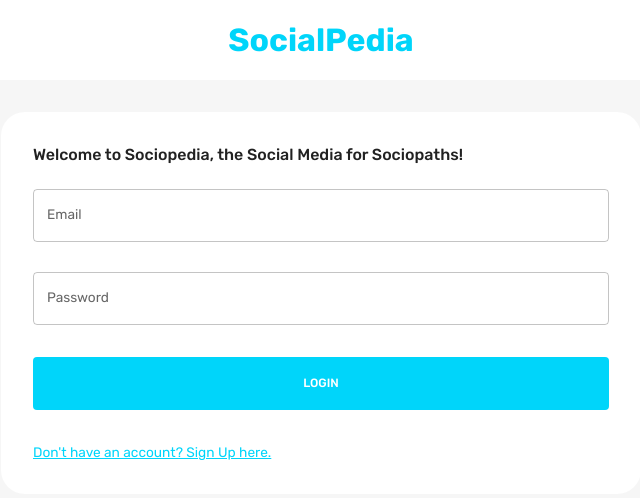
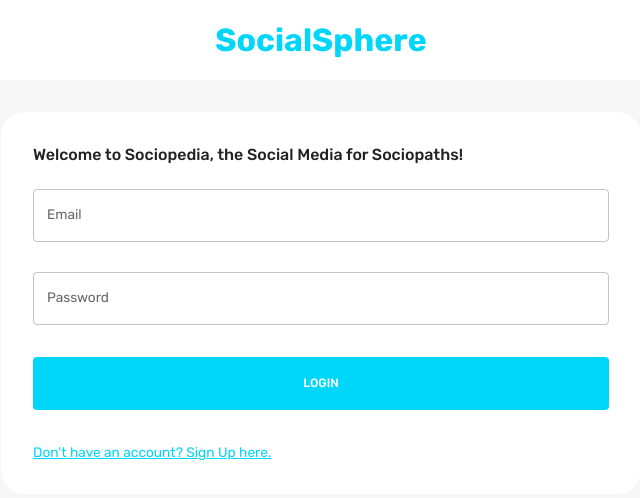
Before and after one commit to marykasp/social-media-app, a React (Create React App) app in the folder client/: page / in a window 1280 px wide. Shown: the top 498 px of the page, without its empty margins (319-959 px from the left). Built offline with nearby package versions, Linux system fonts and the light colour scheme.

Commit message:
chore: change name

```diff
--- a/client/src/scenes/loginPage/index.jsx
+++ b/client/src/scenes/loginPage/index.jsx
@@ -14,7 +14,7 @@ const LoginPage = () => {
         textAlign="center"
       >
         <Typography color="primary" fontWeight="bold" fontSize="32px">
-          SocialPedia
+          SocialSphere
         </Typography>
       </Box>
 
--- a/client/src/scenes/navbar/index.jsx
+++ b/client/src/scenes/navbar/index.jsx
@@ -58,7 +58,7 @@ const NavBar = () => {
             },
           }}
         >
-          SocialPedia
+          SocialSphere
         </Typography>
         {isNonMobileScreens && (
           <FlexBetween
```
